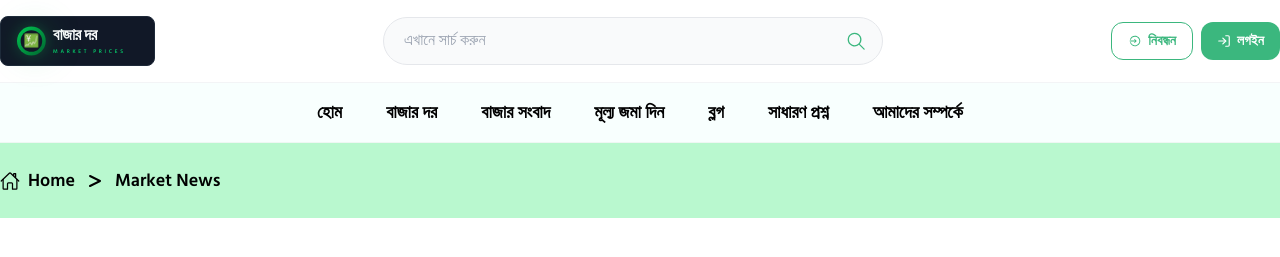
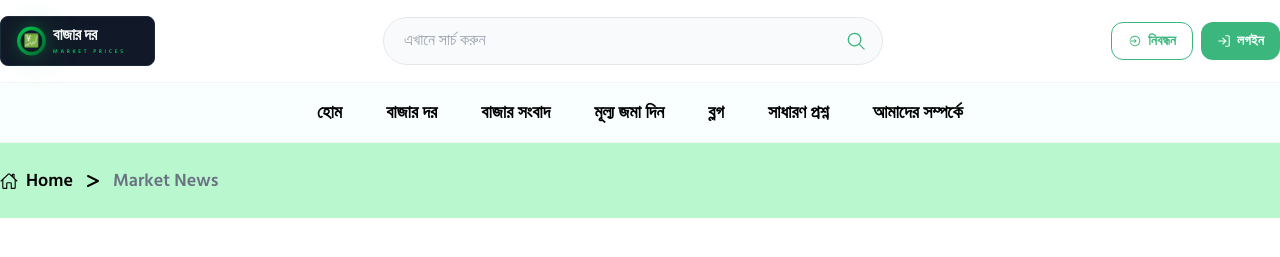
Before and after one commit to basudevkumer/BazarDor-Live, a React (Vite) app: page /market-news in a window 1280 px wide. Shown: the top 257 px of the page. Built offline with nearby package versions, Linux system fonts and the light colour scheme.

Commit message:
fix: clean up Breadcrumb component classes
- fix: remove para-medium from icon span — unnecessary class
- fix: remove para-medium from last segment span — navitems is sufficient
- fix: non-last Link class changed from para-medium to navitems for consistency

```diff
--- a/src/components/common/Bredcrumb.jsx
+++ b/src/components/common/Bredcrumb.jsx
@@ -4,13 +4,8 @@ import Container from "./Container";
 import allIcons from "../../helper/iconProvider";
 
 const Bredcrumb = () => {
-  //get icon
   const { homeIcon, greaterThan } = allIcons;
-
-  // get current location path
   const { pathname } = useLocation();
-
-  // here process path
   const patharr = pathname.split("/").filter(Boolean);
 
   return (
@@ -21,27 +16,24 @@ const Bredcrumb = () => {
             to={"/"}
             className="navitems text-secondary flex items-center gap-x-2"
           >
-            {/* Home Page Link */}
-            <span className="text-xl inline-block">{homeIcon}</span> Home
+            <span className="inline-block">{homeIcon}</span>
+            Home
           </Link>
 
           {patharr.map((items, index) => {
-            // catch path name
             const segment = "/" + patharr.slice(0, index + 1).join("/");
-            // word of first letter converte into toUppercase
             const label = items
               .replace(/-/g, " ")
               .replace(/\b\w/g, (c) => c.toUpperCase());
-            // get last items
             const isLast = index === patharr.length - 1;
 
             return (
               <span key={segment} className="flex items-center">
-                <span className=" text-secondary px-3">{greaterThan}</span>
+                <span className="text-secondary px-3">{greaterThan}</span>
                 {isLast ? (
-                  <span className="  navitems text-muted">{label}</span>
+                  <span className="navitems text-gray-500">{label}</span>
                 ) : (
-                  <Link to={segment} className="sm_400 text-gray_600">
+                  <Link to={segment} className="navitems text-text   ">
                     {label}
                   </Link>
                 )}
```
